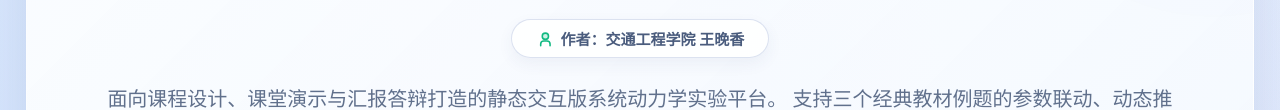
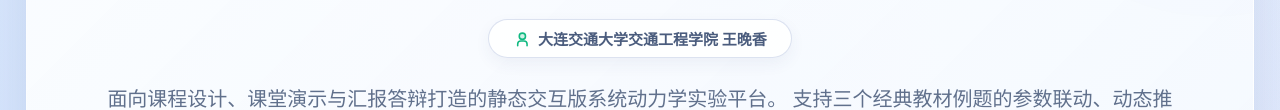
Before and after one commit to dljtdx-mcj/system-dynamics-lab, a plain HTML site: page index.html in a window 1280 px wide. Shown: the part 322-432 px from the top of the page. Drawn offline with nearby package versions, Linux system fonts and the light colour scheme.

Commit message:
Update index.html

```diff
--- a/index.html
+++ b/index.html
@@ -55,7 +55,7 @@
             <path d="M6 20v-2a4 4 0 014-4h4a4 4 0 014 4v2" />
             <circle cx="12" cy="8" r="4" />
           </svg>
-          作者：交通工程学院 王晚香
+         大连交通大学交通工程学院 王晚香
         </div>
 
         <p class="hero-subtitle">
@@ -301,7 +301,7 @@
     </main>
 
     <footer class="page-footer">
-      教学整理：交通工程学院 王晚香 · 系统动力学课程设计静态展示版
+      大连交通大学交通工程学院 王晚香 · 系统动力学课程设计静态展示版
     </footer>
   </div>
 </body>
```
